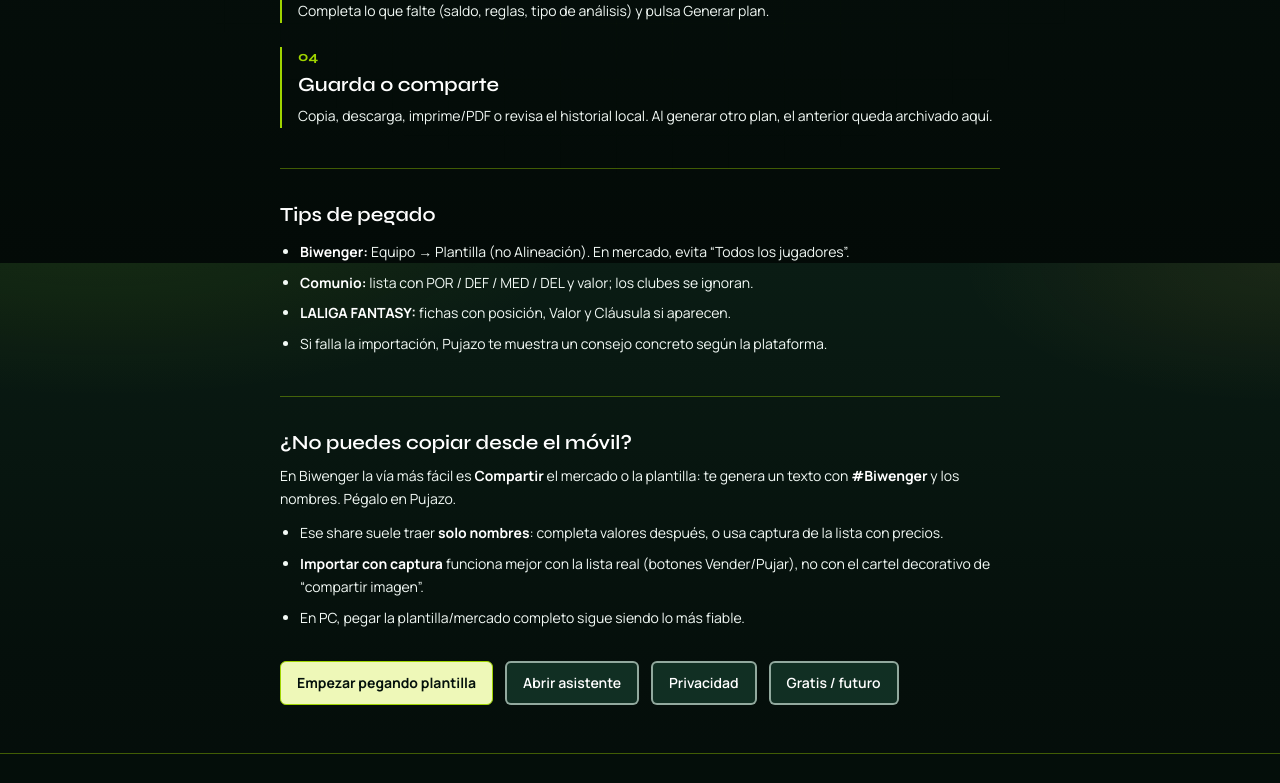
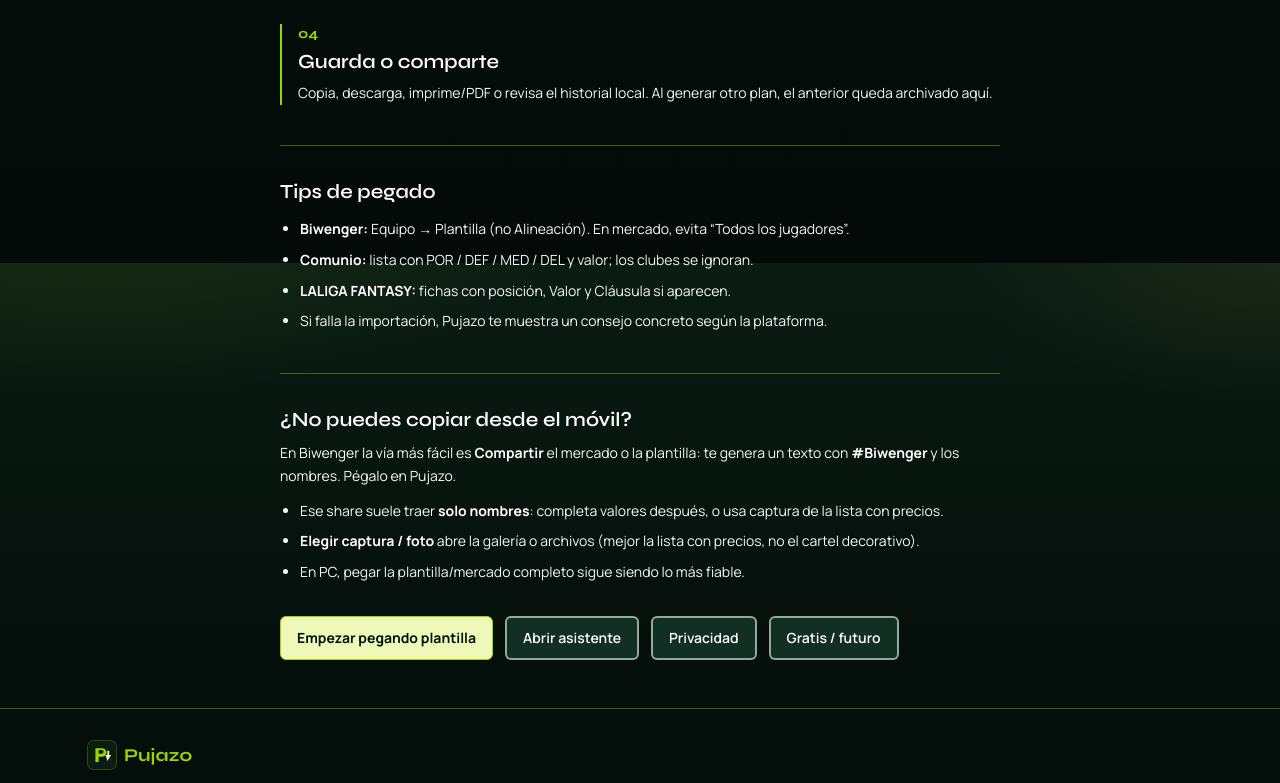
Before and after one commit to titicuevas/Pujazo, a Next.js app: page /como-usar in a window 1280 px wide. Shown: the part 537-1320 px from the top of the page. Built offline with nearby package versions, Linux system fonts and the light colour scheme; no server answers.

Commit message:
fix: elegir captura desde galería en lugar de forzar cámara
Sin el atributo capture el móvil abre archivos/galería para pegar una screenshot ya hecha.

Co-authored-by: Cursor <cursoragent@cursor.com>

```diff
--- a/src/app/como-usar/page.tsx
+++ b/src/app/como-usar/page.tsx
@@ -15,7 +15,7 @@ const steps = [
   },
   {
     title: "Pega plantilla y mercado",
-    text: "Pega texto o usa “Importar con captura” (foto de la app). Revisa lo detectado e importa. Evita capturas borrosas.",
+    text: "Pega texto o elige una captura/foto de la galería. Revisa lo detectado e importa. Evita capturas borrosas.",
   },
   {
     title: "Revisa y genera el plan",
@@ -96,9 +96,9 @@ export default function ComoUsarPage() {
               : completa valores después, o usa captura de la lista con precios.
             </li>
             <li>
-              <strong className="text-ink">Importar con captura</strong> funciona
-              mejor con la lista real (botones Vender/Pujar), no con el cartel
-              decorativo de “compartir imagen”.
+              <strong className="text-ink">Elegir captura / foto</strong> abre la
+              galería o archivos (mejor la lista con precios, no el cartel
+              decorativo).
             </li>
             <li>
               En PC, pegar la plantilla/mercado completo sigue siendo lo más
--- a/src/components/analyzer/PasteImportPanel.tsx
+++ b/src/components/analyzer/PasteImportPanel.tsx
@@ -146,7 +146,7 @@ export function PasteImportPanel({
       const clip = await navigator.clipboard.readText();
       if (!clip.trim()) {
         setFeedback(
-          "El portapapeles está vacío. Copia en tu fantasy, o usa “Importar con captura”.",
+          "El portapapeles está vacío. Copia en tu fantasy, o usa “Elegir captura / foto”.",
         );
         return;
       }
@@ -237,8 +237,8 @@ export function PasteImportPanel({
                 <span className="font-semibold text-ink">En la app Biwenger:</span>{" "}
                 usa <strong className="text-ink">Compartir</strong> (texto con{" "}
                 <strong className="text-ink">#Biwenger</strong>) y pégalo aquí, o{" "}
-                <strong className="text-ink">Importar con captura</strong> de la
-                lista (no del cartel decorativo).
+                <strong className="text-ink">Elegir captura / foto</strong> desde
+                la galería (lista con precios, no el cartel decorativo).
                 <span className="mt-1 block text-mist">
                   En PC: Ctrl+A / Cmd+A en Plantilla o Mercado → copiar → Pegar
                   del portapapeles.
@@ -264,7 +264,7 @@ export function PasteImportPanel({
               disabled={ocrBusy}
               onClick={() => fileRef.current?.click()}
             >
-              {ocrBusy ? "Leyendo captura…" : "Importar con captura"}
+              {ocrBusy ? "Leyendo captura…" : "Elegir captura / foto"}
             </Button>
             <Button
               type="button"
@@ -303,19 +303,17 @@ export function PasteImportPanel({
             id={fileInputId}
             type="file"
             accept="image/*"
-            capture="environment"
             className="sr-only"
             aria-label={
               kind === "squad"
-                ? "Elegir captura de plantilla"
-                : "Elegir captura de mercado"
+                ? "Elegir captura o foto de plantilla"
+                : "Elegir captura o foto de mercado"
             }
             onChange={(event) => {
               const file = event.target.files?.[0];
               void onImageSelected(file);
             }}
           />
-
           {ocrProgress ? (
             <p role="status" className="text-sm text-mist">
               {ocrProgress}
```
